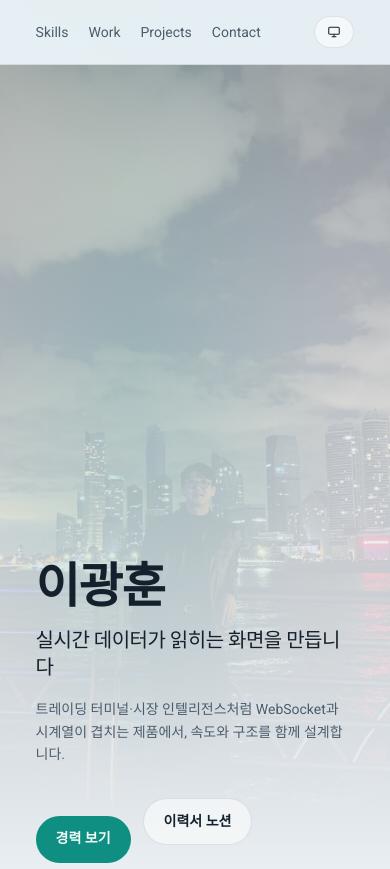
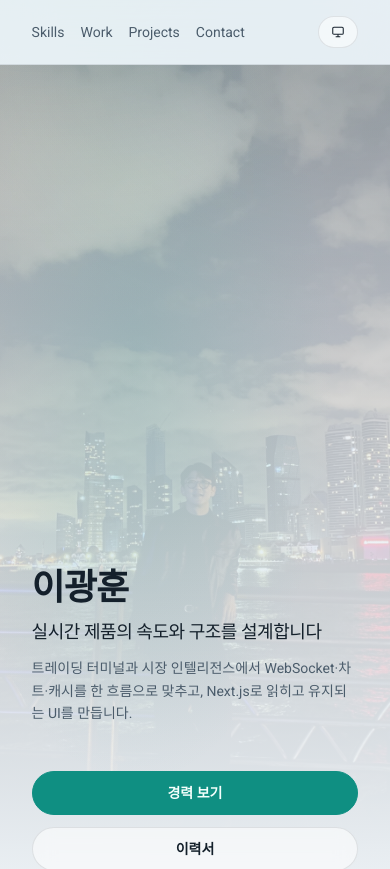
Before and after one commit to maniabang/new_hompage, a Next.js app: page / in a window 390 px wide. Shown: the top 869 px of the page. Built offline with nearby package versions, Linux system fonts and the light colour scheme.

Commit message:
fix: 히어로 카피·버튼 정렬·모바일 반응형 수정
히어로 문구를 다듬고 CTA 버튼 높이를 44px로 통일한다.
헤더 스크롤·섹션 패딩·모바일 full-width 버튼을 정리한다.

```diff
--- a/src/app/globals.css
+++ b/src/app/globals.css
@@ -235,14 +235,33 @@ a {
   transform: translate3d(4%, 2%, 0);
 }
 
+.btn-primary,
+.btn-ghost {
+  display: inline-flex;
+  align-items: center;
+  justify-content: center;
+  box-sizing: border-box;
+  height: 44px;
+  min-height: 44px;
+  padding: 0 1.25rem;
+  border-radius: 999px;
+  border: 1px solid transparent;
+  font-size: 0.875rem;
+  font-weight: 600;
+  line-height: 1;
+  white-space: nowrap;
+  text-align: center;
+  transition:
+    filter 0.2s ease,
+    background 0.2s ease,
+    border-color 0.2s ease,
+    transform 0.2s ease;
+}
+
 .btn-primary {
-  border-radius: 999px;
   background: var(--accent);
   color: var(--accent-fg);
-  padding: 0.75rem 1.25rem;
-  font-size: 0.875rem;
-  font-weight: 600;
-  transition: filter 0.2s ease, transform 0.2s ease;
+  border-color: var(--accent);
 }
 
 .btn-primary:hover {
@@ -250,19 +269,26 @@ a {
 }
 
 .btn-ghost {
-  border-radius: 999px;
-  border: 1px solid var(--line);
+  border-color: var(--line);
   background: var(--chip-bg);
   color: var(--text);
-  padding: 0.75rem 1.25rem;
-  font-size: 0.875rem;
-  font-weight: 600;
   backdrop-filter: blur(10px);
-  transition: background 0.2s ease, border-color 0.2s ease;
 }
 
 .btn-ghost:hover {
   background: var(--chip-bg-hover);
+}
+
+@media (max-width: 640px) {
+  .btn-primary,
+  .btn-ghost {
+    width: 100%;
+  }
+
+  .btn-primary.btn-email {
+    font-size: 0.8125rem;
+    letter-spacing: -0.01em;
+  }
 }
 
 .chip {
--- a/src/components/Contact.tsx
+++ b/src/components/Contact.tsx
@@ -3,10 +3,10 @@ import { ScrollReveal } from "@/components/ScrollReveal";
 
 export function Contact() {
   return (
-    <section id="contact" className="px-5 py-20 sm:py-28" aria-labelledby="contact-title">
+    <section id="contact" className="px-4 py-16 sm:px-5 sm:py-28" aria-labelledby="contact-title">
       <div className="mx-auto" style={{ maxWidth: "var(--page-max)" }}>
         <ScrollReveal>
-          <div className="glass rounded-[var(--radius)] px-6 py-10 text-center sm:px-10 sm:py-14" data-cursor="drop">
+          <div className="glass rounded-[var(--radius)] px-5 py-9 text-center sm:px-10 sm:py-14" data-cursor="drop">
             <h2
               id="contact-title"
               className="font-[family-name:var(--font-display)] text-3xl font-bold tracking-tight sm:text-5xl"
@@ -16,8 +16,12 @@ export function Contact() {
             <p className="mx-auto mt-4 max-w-md text-sm text-[var(--text-soft)] sm:text-base">
               협업·포지션 제안은 언제든 환영합니다.
             </p>
-            <div className="mt-8 flex flex-wrap items-center justify-center gap-3">
-              <a href={`mailto:${site.email}`} data-cursor="drop" className="btn-primary">
+            <div className="mt-8 flex flex-col items-stretch justify-center gap-3 sm:flex-row sm:flex-wrap sm:items-center">
+              <a
+                href={`mailto:${site.email}`}
+                data-cursor="drop"
+                className="btn-primary btn-email max-w-full"
+              >
                 {site.email}
               </a>
               <a
--- a/src/components/Experience.tsx
+++ b/src/components/Experience.tsx
@@ -3,7 +3,7 @@ import { ScrollReveal } from "@/components/ScrollReveal";
 
 export function Experience() {
   return (
-    <section id="work" className="px-5 py-20 sm:py-28" aria-labelledby="work-title">
+    <section id="work" className="px-4 py-16 sm:px-5 sm:py-28" aria-labelledby="work-title">
       <div className="mx-auto" style={{ maxWidth: "var(--page-max)" }}>
         <ScrollReveal>
           <h2
--- a/src/components/Header.tsx
+++ b/src/components/Header.tsx
@@ -11,22 +11,24 @@ export function Header() {
   return (
     <header className="sticky top-0 z-50 border-b border-[var(--line)] bg-[var(--header-bg)] backdrop-blur-xl">
       <div
-        className="mx-auto flex h-[var(--header-h)] items-center justify-between gap-4 px-5"
+        className="mx-auto flex h-[var(--header-h)] items-center gap-3 px-4 sm:gap-4 sm:px-5"
         style={{ maxWidth: "var(--page-max)" }}
       >
-        <nav className="flex flex-wrap items-center gap-5 text-sm text-[var(--text-soft)] sm:gap-7">
+        <nav className="-mx-1 flex min-w-0 flex-1 items-center gap-4 overflow-x-auto px-1 text-sm text-[var(--text-soft)] [scrollbar-width:none] sm:gap-7 [&::-webkit-scrollbar]:hidden">
           {nav.map((item) => (
             <a
               key={item.href}
               href={item.href}
               data-cursor="drop"
-              className="relative transition-colors hover:text-[var(--text)] after:absolute after:-bottom-1 after:left-0 after:h-px after:w-0 after:bg-[var(--accent)] after:transition-all hover:after:w-full"
+              className="relative shrink-0 transition-colors hover:text-[var(--text)] after:absolute after:-bottom-1 after:left-0 after:h-px after:w-0 after:bg-[var(--accent)] after:transition-all hover:after:w-full"
             >
               {item.label}
             </a>
           ))}
         </nav>
-        <ThemeToggle />
+        <div className="shrink-0">
+          <ThemeToggle />
+        </div>
       </div>
     </header>
   );
--- a/src/components/Hero.tsx
+++ b/src/components/Hero.tsx
@@ -69,25 +69,28 @@ export function Hero() {
       </div>
 
       <div
-        className="relative mx-auto flex min-h-[100svh] flex-col justify-end px-5 pb-16 pt-[calc(var(--header-h)+2rem)] sm:pb-24"
+        className="relative mx-auto flex min-h-[100svh] w-full flex-col justify-end px-4 pb-14 pt-[calc(var(--header-h)+1.5rem)] sm:px-5 sm:pb-24"
         style={{ maxWidth: "var(--page-max)" }}
       >
         <p
           data-hero="brand"
-          className="mb-4 font-[family-name:var(--font-display)] text-5xl font-extrabold tracking-tight text-[var(--text)] sm:text-7xl md:text-8xl"
+          className="mb-3 font-[family-name:var(--font-display)] text-4xl font-extrabold tracking-tight text-[var(--text)] sm:mb-4 sm:text-7xl md:text-8xl"
         >
           {site.brand}
         </p>
         <h1
           data-hero="line"
-          className="max-w-2xl text-xl font-medium leading-snug tracking-tight text-[var(--text)] sm:text-2xl md:text-3xl"
+          className="max-w-2xl text-lg font-medium leading-snug tracking-tight text-[var(--text)] sm:text-2xl md:text-3xl"
         >
           {site.headline}
         </h1>
-        <p data-hero="desc" className="mt-4 max-w-xl text-sm leading-relaxed text-[var(--text-soft)] sm:text-base">
+        <p
+          data-hero="desc"
+          className="mt-3 max-w-xl text-sm leading-relaxed text-[var(--text-soft)] sm:mt-4 sm:text-base"
+        >
           {site.description}
         </p>
-        <div data-hero="cta" className="mt-8 flex flex-wrap gap-3">
+        <div data-hero="cta" className="mt-7 flex w-full flex-col gap-3 sm:mt-8 sm:w-auto sm:flex-row sm:flex-wrap sm:items-center">
           <a href="#work" data-cursor="drop" className="btn-primary">
             경력 보기
           </a>
@@ -98,7 +101,7 @@ export function Hero() {
             data-cursor="drop"
             className="btn-ghost"
           >
-            이력서 노션
+            이력서
           </a>
         </div>
       </div>
--- a/src/components/Interview.tsx
+++ b/src/components/Interview.tsx
@@ -3,7 +3,7 @@ import { ScrollReveal } from "@/components/ScrollReveal";
 
 export function Interview() {
   return (
-    <section className="px-5 py-20 sm:py-28" aria-labelledby="interview-title">
+    <section className="px-4 py-16 sm:px-5 sm:py-28" aria-labelledby="interview-title">
       <div className="mx-auto" style={{ maxWidth: "var(--page-max)" }}>
         <ScrollReveal>
           <h2
--- a/src/components/SideProjects.tsx
+++ b/src/components/SideProjects.tsx
@@ -4,7 +4,7 @@ import { ScrollReveal } from "@/components/ScrollReveal";
 
 export function SideProjects() {
   return (
-    <section id="projects" className="px-5 py-20 sm:py-28" aria-labelledby="projects-title">
+    <section id="projects" className="px-4 py-16 sm:px-5 sm:py-28" aria-labelledby="projects-title">
       <div className="mx-auto" style={{ maxWidth: "var(--page-max)" }}>
         <ScrollReveal>
           <h2
--- a/src/components/Skills.tsx
+++ b/src/components/Skills.tsx
@@ -3,7 +3,7 @@ import { ScrollReveal } from "@/components/ScrollReveal";
 
 export function Skills() {
   return (
-    <section id="skills" className="px-5 py-20 sm:py-28" aria-labelledby="skills-title">
+    <section id="skills" className="px-4 py-16 sm:px-5 sm:py-28" aria-labelledby="skills-title">
       <div className="mx-auto" style={{ maxWidth: "var(--page-max)" }}>
         <ScrollReveal>
           <h2
--- a/src/data/portfolio.ts
+++ b/src/data/portfolio.ts
@@ -2,9 +2,9 @@ export const site = {
   name: "이광훈",
   role: "프론트엔드 개발자",
   brand: "이광훈",
-  headline: "실시간 데이터가 읽히는 화면을 만듭니다",
+  headline: "실시간 제품의 속도와 구조를 설계합니다",
   description:
-    "트레이딩 터미널·시장 인텔리전스처럼 WebSocket과 시계열이 겹치는 제품에서, 속도와 구조를 함께 설계합니다.",
+    "트레이딩 터미널과 시장 인텔리전스에서 WebSocket·차트·캐시를 한 흐름으로 맞추고, Next.js로 읽히고 유지되는 UI를 만듭니다.",
   resumeUrl:
     "https://maniabang.notion.site/9c480cc642b24f5f8d28f891f7e8a581",
   githubUrl: "https://github.com/maniabang",
```
